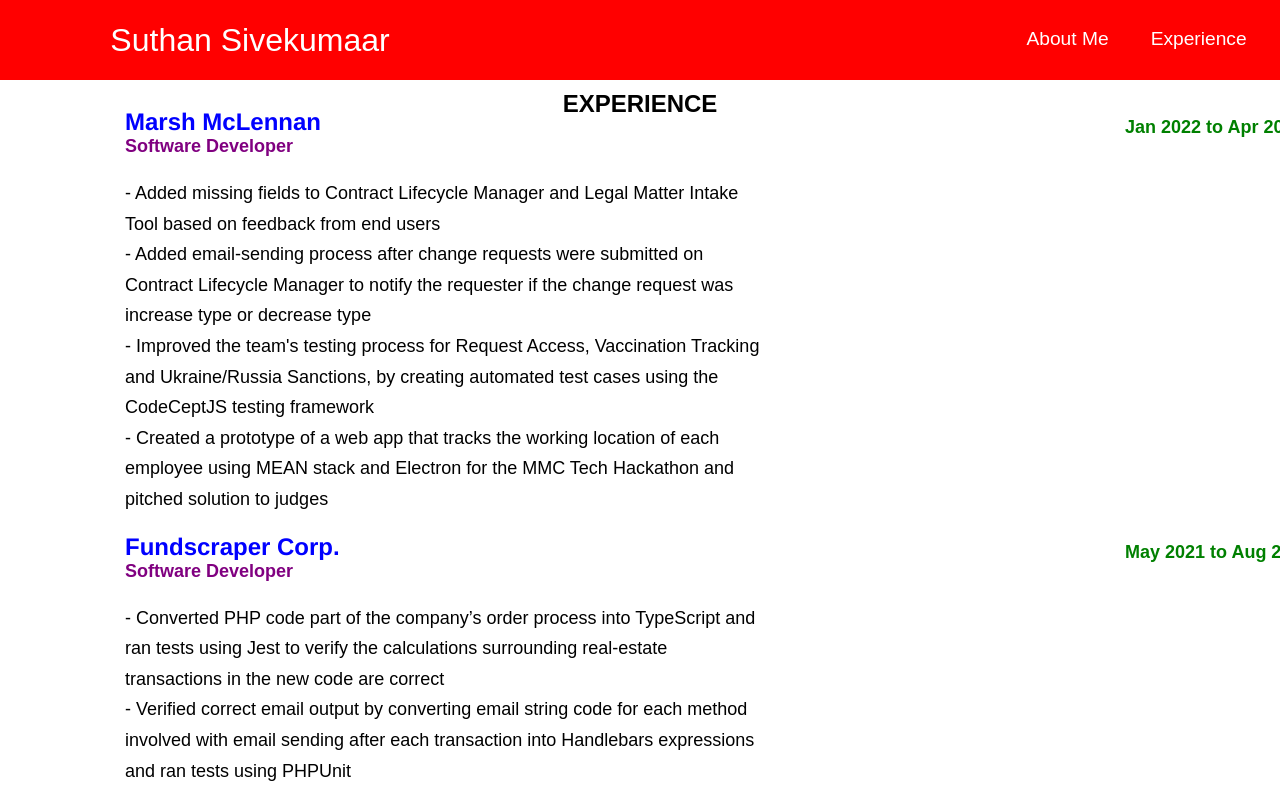
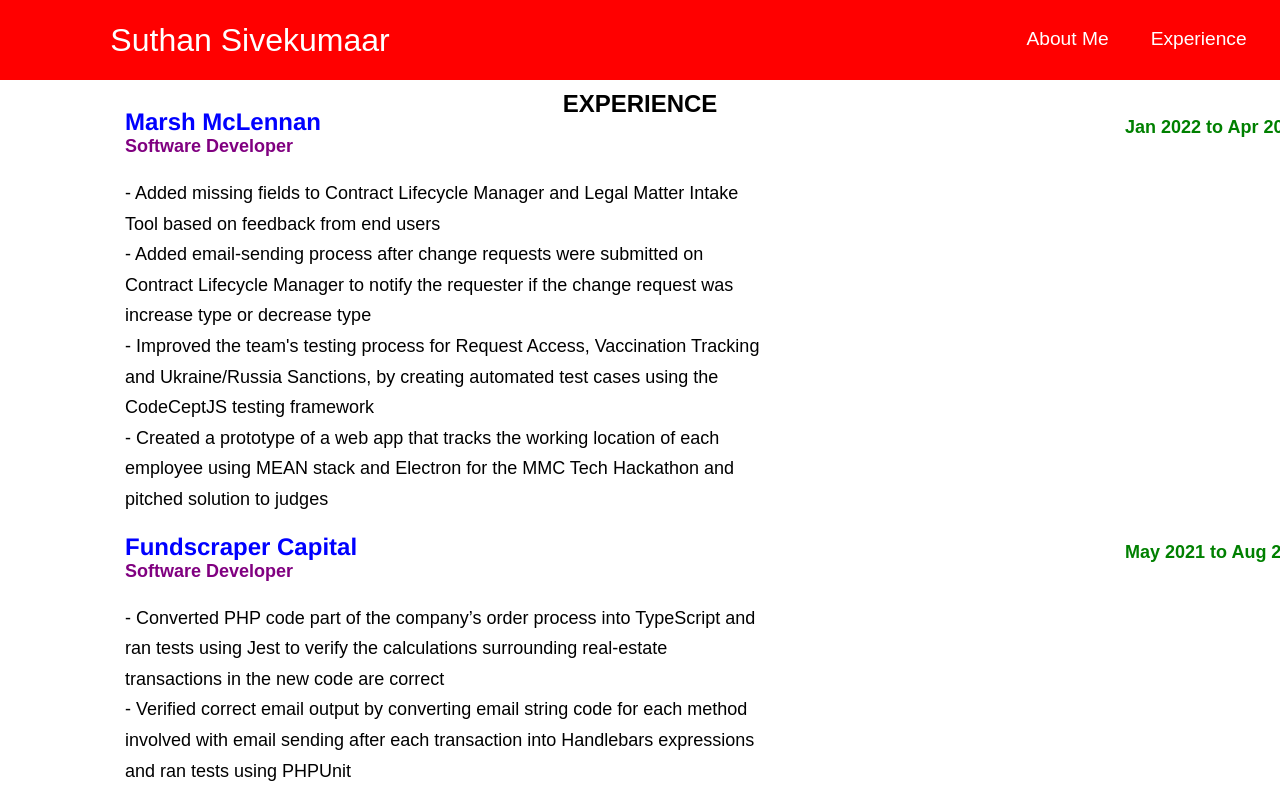
Before and after one commit to suthansivekumaar/about-me, a React (Create React App) app: page /experience in a window 1280 px wide. Shown: the top 800 px of the page. Built offline with nearby package versions, Linux system fonts and the light colour scheme; the HTML template or start-up script is replaced by a standard one.

Commit message:
Updated About Me Status

```diff
--- a/src/components/pages/AboutMe.js
+++ b/src/components/pages/AboutMe.js
@@ -8,8 +8,8 @@
     <div className='aboutMe'>
       Welcome to my website built using React.
       <br></br><br></br>
-      My name is Suthan Sivekumaar and I am a 4th year Management Engineering student at the University of Waterloo. I am currently seeking internship
-  opportunities for Fall 2022. I have a passion for programming and learning new technology. Please view my GitHub profile to see all my projects.
+      My name is Suthan Sivekumaar and I am a 4th year Management Engineering student at the University of Waterloo. I am currently seeking full-time job
+  opportunities for Summer or Fall 2023. I have a passion for programming and learning new technology. Please view my GitHub profile to see all my projects.
   <br></br><br></br>
   Feel free to contact me through LinkedIn or email.</div>
   <img id="profile" src={require("../images/Profile.jpg")} alt="Pofile" width="300" height="400"/>
--- a/src/components/pages/Experience.js
+++ b/src/components/pages/Experience.js
@@ -21,7 +21,7 @@
             </li>
             <br></br>
             <li className='work-experience-coop'>
-                <div className='work-experience-company'>Fundscraper Corp.</div>
+                <div className='work-experience-company'>Fundscraper Capital</div>
                 <div className='work-experience-position'>Software Developer</div>
                 <div className='work-experience-dates'>May 2021 to Aug 2021</div>
                 <div className='work-experience-description'>
```
Also changed, not shown: public/personal-website.PNG (added).
